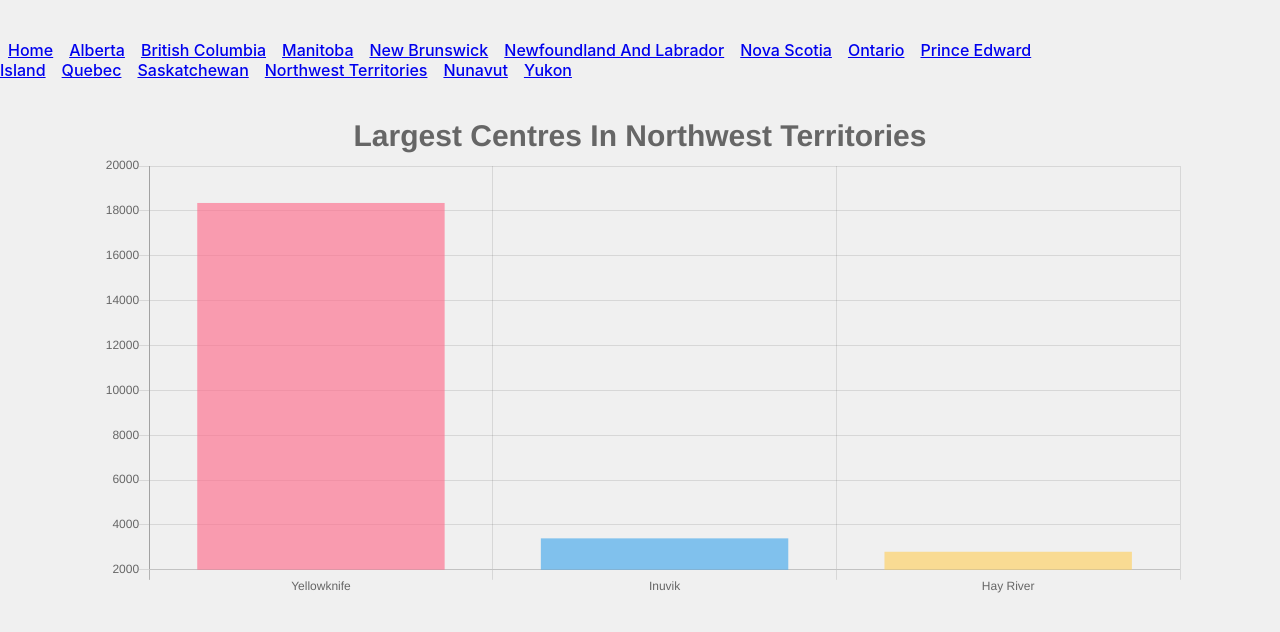
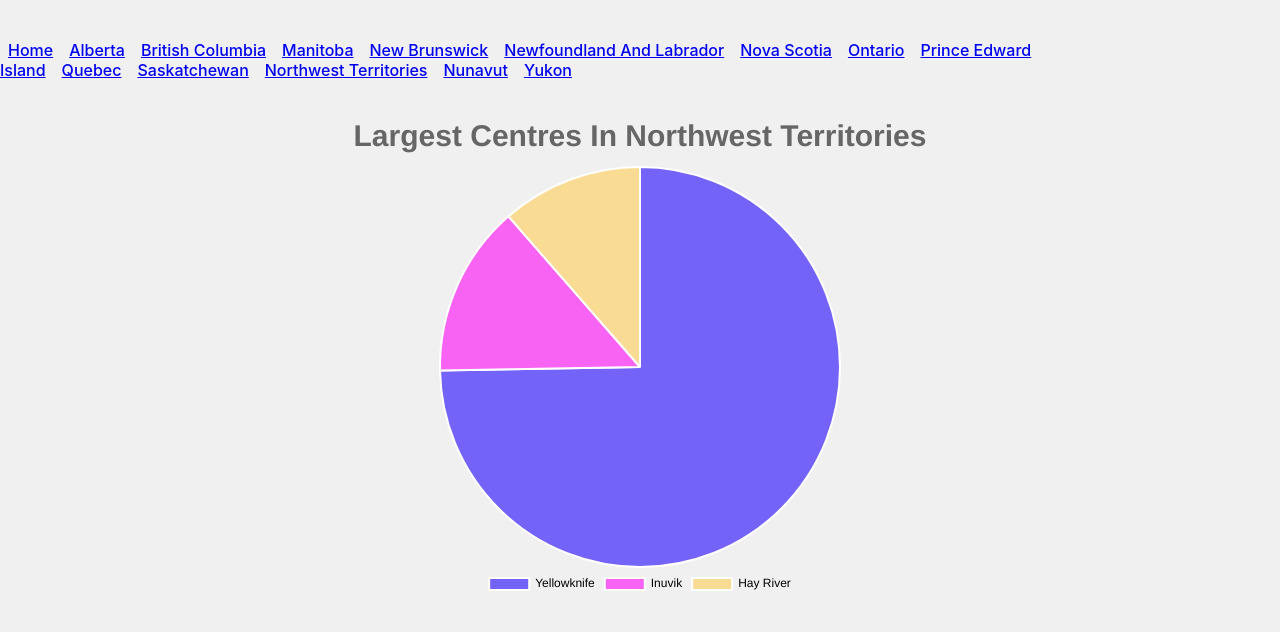
Before and after one commit to LorenzoDyce/Largest-cities-in-each-province, a React (Create React App) app: page /northwestterritories in a window 1280 px wide. Shown: the top 632 px of the page. Built offline with nearby package versions, Linux system fonts and the light colour scheme.

Commit message:
Change data colors for NWT

```diff
--- a/src/components/NorthwestTerritories.js
+++ b/src/components/NorthwestTerritories.js
@@ -1,5 +1,5 @@
 import React, { Component } from 'react';
-import { Bar } from 'react-chartjs-2';
+import { Pie } from 'react-chartjs-2';
 
 
 
@@ -16,13 +16,12 @@ class NorthwestTerritories extends Component {
                     label: 'Population',
                     data: [18352, 3403, 2806],
                     backgroundColor: [
-                      'rgba(255, 99, 132, 0.6)',
-                      'rgba(54, 162, 235, 0.6)',
+                      'rgba(34, 5, 255, 0.6)',
+                      'rgba(255, 5, 246, 0.6)',
                       'rgba(255, 206, 86, 0.6)',
-                      'rgba(75, 192, 192, 0.6)',
+                      'rgba(5, 255, 163, 0.6)',
                       'rgba(153, 102, 255, 0.6)',
-                      'rgba(255, 159, 64, 0.6)',
-                      'rgba(255, 99, 132, 0.6)'
+                      'rgba(221, 255, 5, 0.6)'
                     ],
                   }
                 ]
@@ -32,7 +31,7 @@ class NorthwestTerritories extends Component {
           render() {
             return (
               <div className="chart">
-                <Bar
+                <Pie
                   data={this.state.northwestTerritoriesData}
                   options={{
                     title: {
@@ -41,7 +40,7 @@ class NorthwestTerritories extends Component {
                       fontSize: 30
                     },
                     legend: {
-                      display: false,
+                      display: true,
                       position: 'bottom',
                       labels: {
                         fontColor: '#000'
```
